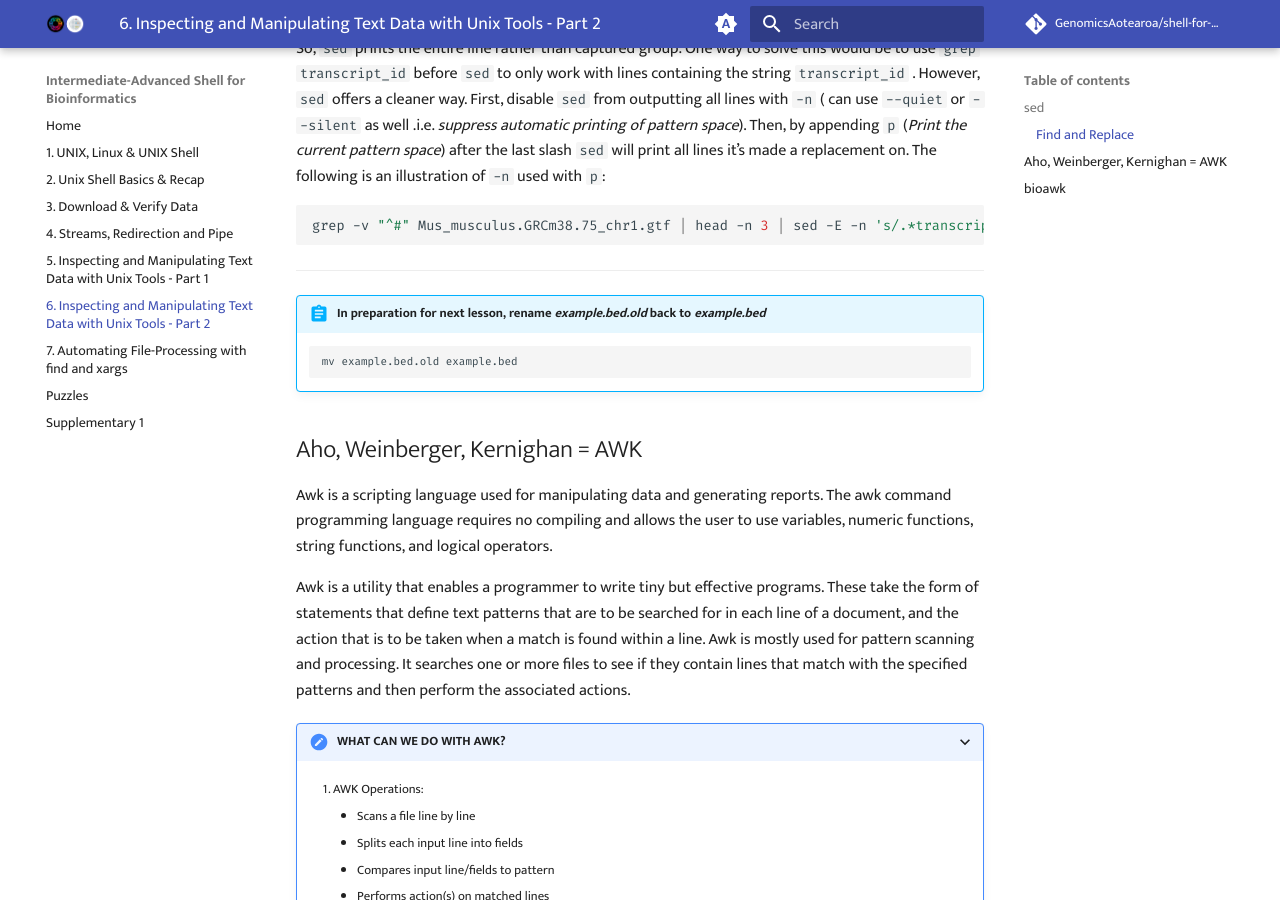
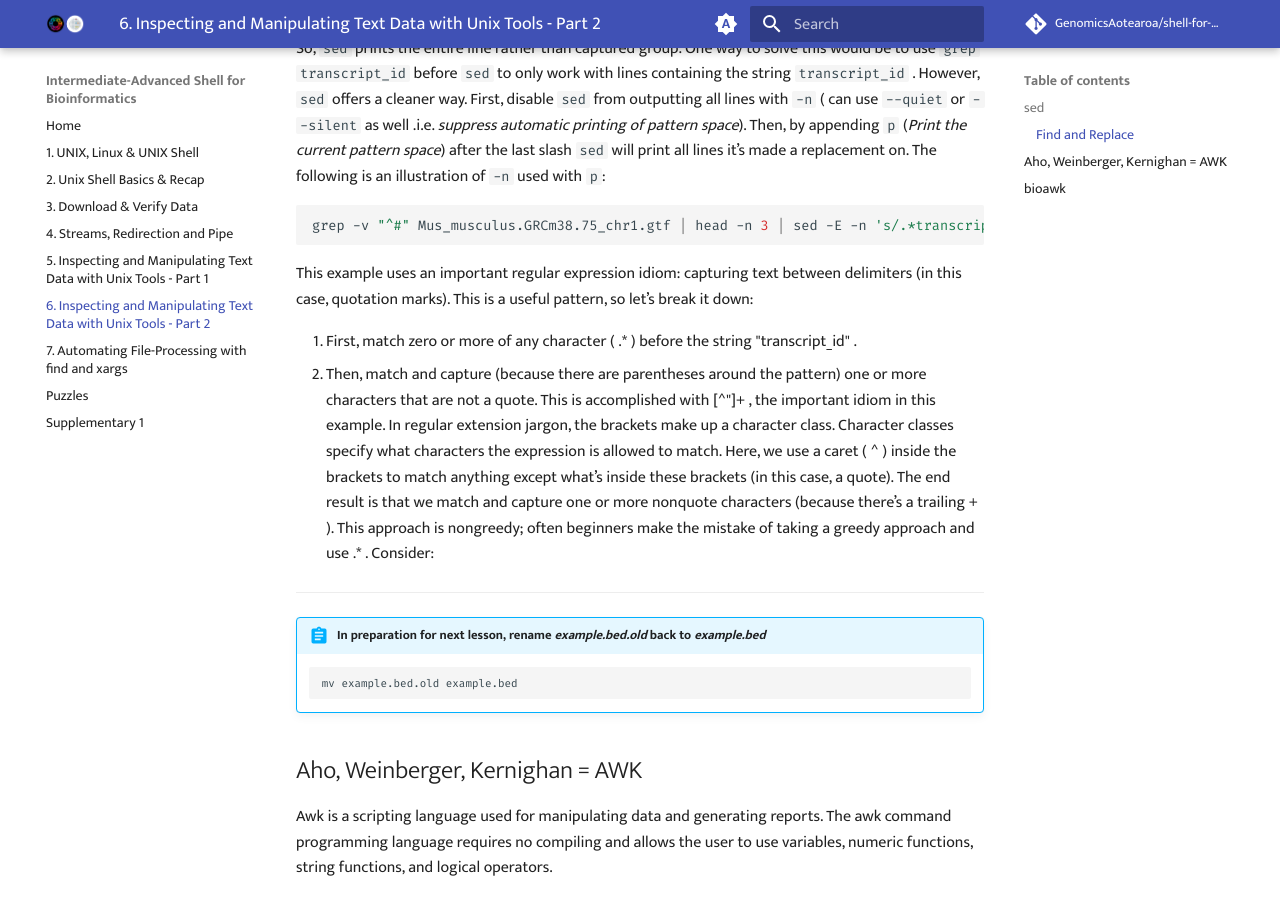
Before and after one commit to GenomicsAotearoa/shell-for-bioinformatics, an MkDocs documentation site: the page built from docs/5_inspectmanipulate2.md, in a window 1280 px wide and 900 px high, scrolled down 3186 px. Built offline with MkDocs 1.6.1 and Material for MkDocs 9.7.7, drawn with Linux system fonts in a browser that asks for light colours; comment, search, counter and statistics services are not loaded; the version menu is left out.

Commit message:
minior syntax change

````diff
--- a/docs/5_inspectmanipulate2.md
+++ b/docs/5_inspectmanipulate2.md
@@ -143,6 +143,13 @@ The is due to `sed` default behaviour where it prints every line, making replace
 ```bash
 grep -v "^#" Mus_musculus.GRCm38.75_chr1.gtf | head -n 3 | sed -E -n 's/.*transcript_id "([^"]+)".*/\1/p'
 ```
+This example uses an important regular expression idiom: capturing text between delimiters (in this case, quotation marks). This is a useful pattern, so let’s break it
+down:
+
+1. First, match zero or more of any character ( .* ) before the string "transcript_id" .
+2. Then, match and capture (because there are parentheses around the pattern) one or more characters that are not a quote. This is accomplished with [^"]+ , the important idiom in this example. In regular extension jargon, the brackets make up a character class. Character classes specify what characters the expression is allowed to match. Here, we use a caret ( ^ ) inside the brackets to match anything except what’s inside these brackets (in this case, a quote). The end result is that we match and capture one or more nonquote characters (because there’s a trailing + ). This approach is nongreedy; often beginners make the mistake of taking a greedy
+approach and use .* . Consider:
+
 - - -
 
 !!! abstract "In preparation for next lesson, rename *example.bed.old* back to  *example.bed*"
````
